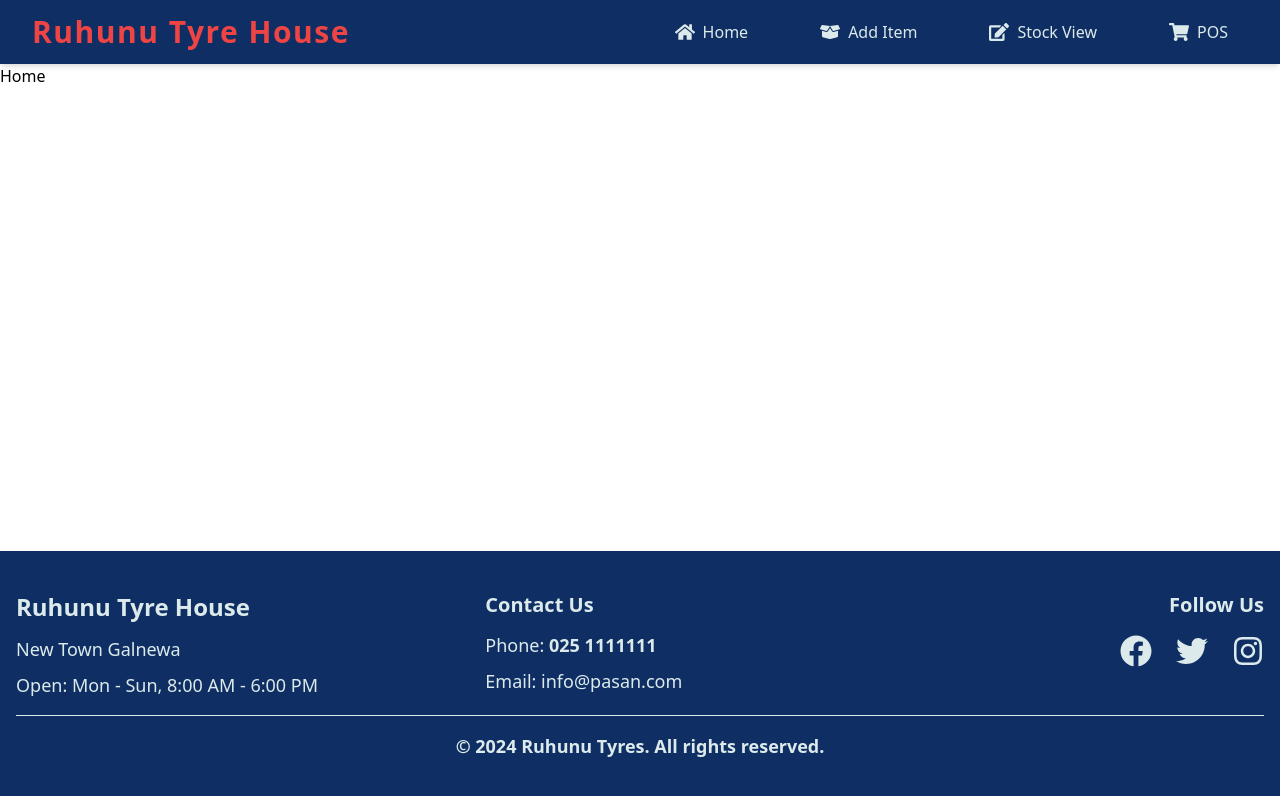
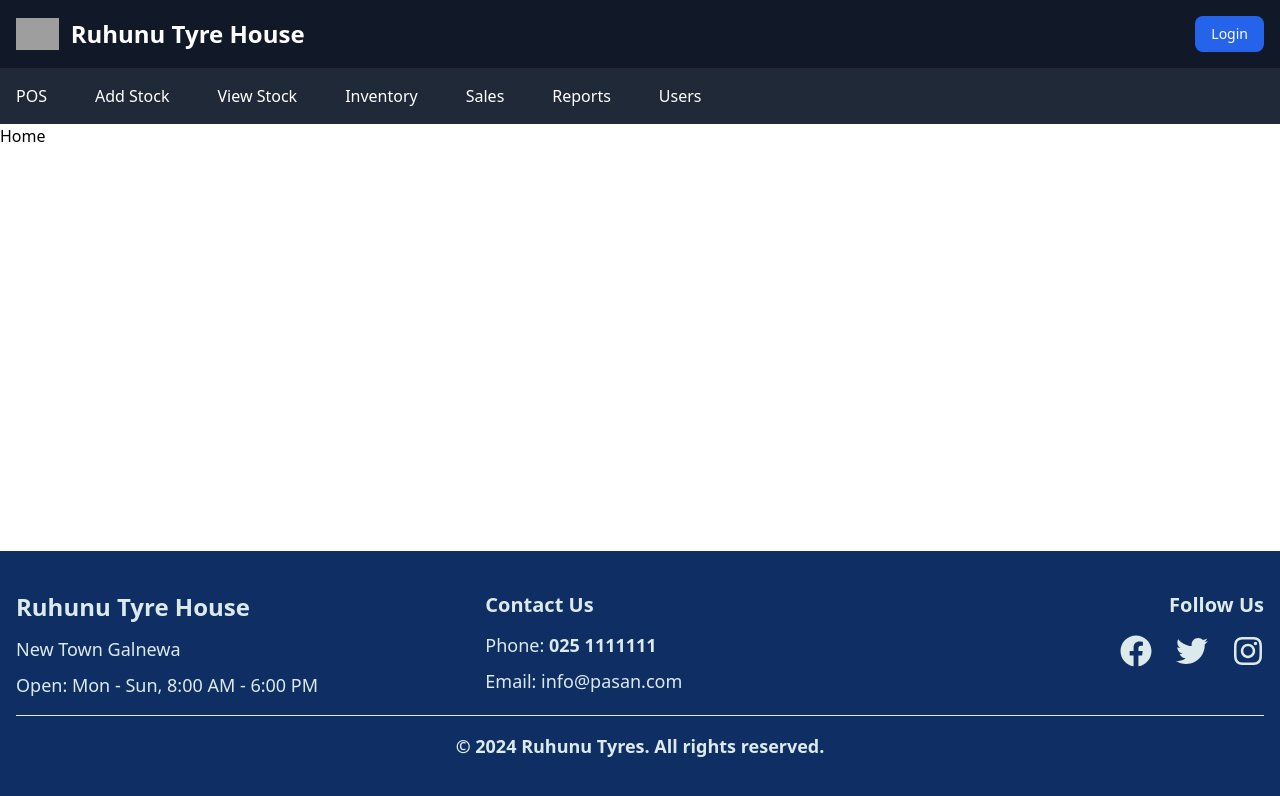
Before and after one commit to pasanMahela/tyre, a React (Vite) app in the folder client/: page / in a window 1280 px wide. Shown: the top 796 px of the page. Built offline with nearby package versions, Linux system fonts and the light colour scheme; grey boxes are pictures that could not be loaded.

Commit message:
update navbar

```diff
--- a/client/src/components/Navbar.jsx
+++ b/client/src/components/Navbar.jsx
@@ -1,95 +1,198 @@
-import { useState, useEffect } from 'react';
-import { Link, useLocation } from 'react-router-dom';
-import { motion, AnimatePresence } from 'framer-motion';
-import { FaHome, FaBoxOpen, FaShoppingCart, FaEdit, FaBars, FaTimes } from 'react-icons/fa';
+import { Link } from 'react-router-dom';
+import { useState, useEffect, useRef } from 'react';
+import { FaBars, FaTimes } from 'react-icons/fa';
 
 const Navbar = () => {
   const [isOpen, setIsOpen] = useState(false);
-  const location = useLocation(); // to track page changes
+  const [dropdown, setDropdown] = useState({ inventory: false, reports: false, users: false });
 
-  const toggleMenu = () => {
-    setIsOpen(!isOpen);
+  const inventoryRef = useRef();
+  const reportsRef = useRef();
+  const usersRef = useRef();
+  const navbarRef = useRef();
+
+  const toggleMenu = () => setIsOpen((prev) => !prev);
+
+  const toggleDropdown = (key) => {
+    setDropdown((prevState) => ({
+      ...prevState,
+      [key]: !prevState[key],
+    }));
   };
 
   useEffect(() => {
-    // Close menu when route changes
+    const handleClickOutside = (event) => {
+      if (
+        !inventoryRef.current?.contains(event.target) &&
+        !reportsRef.current?.contains(event.target) &&
+        !usersRef.current?.contains(event.target) &&
+        !navbarRef.current?.contains(event.target)
+      ) {
+        setDropdown({ inventory: false, reports: false, users: false });
         setIsOpen(false);
-  }, [location]);
-
-  const pageTransition = {
-    initial: { opacity: 0, y: 20 },
-    animate: { opacity: 1, y: 0 },
-    exit: { opacity: 0, y: -20 },
-    transition: { duration: 0.6 },
+      }
     };
 
+    document.addEventListener('mousedown', handleClickOutside);
+    return () => {
+      document.removeEventListener('mousedown', handleClickOutside);
+    };
+  }, []);
+
   return (
-    <AnimatePresence mode="wait">
-      <motion.div {...pageTransition} key={location.pathname}>
-        <nav className="bg-custom-bg text-custom-blue shadow-md font-poppins">
-          <div className="max-w-7xl mx-auto px-4 sm:px-6 lg:px-8">
-            <div className="flex justify-between items-center h-16">
-              <div className="flex items-center">
-                <Link to="/" className="text-3xl font-bold tracking-wider text-red-500">
-                  Ruhunu Tyre House
+    <>
+      <nav ref={navbarRef} className="bg-gray-900 border-gray-200">
+        <div className="flex flex-wrap justify-between items-center mx-auto max-w-screen-xl p-4">
+          <Link to="/" className="flex items-center space-x-3 rtl:space-x-reverse">
+            <img src="https://flowbite.com/docs/images/logo.svg" className="h-8" alt="Logo" />
+            <span className="text-2xl font-semibold text-white">Ruhunu Tyre House</span>
+          </Link>
+
+          <div className="flex items-center space-x-6 rtl:space-x-reverse">
+            <Link
+              to="/login"
+              className="bg-blue-600 hover:bg-blue-700 text-white px-4 py-2 rounded-lg text-sm"
+            >
+              Login
             </Link>
           </div>
-              <div className="hidden md:flex space-x-8">
-                <Link
-                  to="/"
-                  className="hover:bg-custom-blue hover:text-custom-bg px-5 py-2 rounded-lg transition-all duration-300 flex items-center"
-                >
-                  <FaHome className="inline-block mr-2" size={20} /> Home
+        </div>
+      </nav>
+
+      <nav className="bg-gray-800">
+        <div className="max-w-screen-xl px-4 py-4 mx-auto">
+          <div className="flex justify-between items-center">
+            <ul className="flex space-x-12 text-white">
+              <li>
+                <Link to="/pos" className="hover:underline">POS</Link>
+              </li>
+              <li>
+                <Link to="/stock-add" className="hover:underline">Add Stock</Link>
+              </li>
+              <li>
+                <Link to="/stock-view" className="hover:underline">View Stock</Link>
+              </li>
+
+              <li className="relative" ref={inventoryRef}>
+                <button onClick={() => toggleDropdown('inventory')} className="hover:underline">
+                  Inventory
+                </button>
+                {dropdown.inventory && (
+                  <div className="absolute top-full left-0 mt-2 bg-gray-700 text-white shadow-lg rounded-lg py-2 w-48">
+                    <Link to="/item-add" className="block px-4 py-2 hover:bg-gray-600">
+                      Add New Item
                     </Link>
-                <Link
-                  to="/item-add"
-                  className="hover:bg-custom-blue hover:text-custom-bg px-5 py-2 rounded-lg transition-all duration-300 flex items-center"
-                >
-                  <FaBoxOpen className="inline-block mr-2" size={20} /> Add Item
-                </Link>
-                <Link
-                  to="/stock-view"
-                  className="hover:bg-custom-blue hover:text-custom-bg px-5 py-2 rounded-lg transition-all duration-300 flex items-center"
-                >
-                  <FaEdit className="inline-block mr-2" size={20} /> Stock View
-                </Link>
-                <Link
-                  to="/pos"
-                  className="hover:bg-custom-blue hover:text-custom-bg px-5 py-2 rounded-lg transition-all duration-300 flex items-center"
-                >
-                  <FaShoppingCart className="inline-block mr-2" size={20} /> POS
+                    <Link to="/item-edit" className="block px-4 py-2 hover:bg-gray-600">
+                      Edit Item
                     </Link>
                   </div>
-              <div className="md:hidden">
-                <button onClick={toggleMenu} className="text-custom-blue hover:text-gray-400" aria-expanded={isOpen} aria-label="Toggle navigation menu">
+                )}
+              </li>
+
+              <li>
+                <Link to="/sales" className="hover:underline">Sales</Link>
+              </li>
+
+              <li className="relative" ref={reportsRef}>
+                <button onClick={() => toggleDropdown('reports')} className="hover:underline">
+                  Reports
+                </button>
+                {dropdown.reports && (
+                  <div className="absolute top-full left-0 mt-2 bg-gray-700 text-white shadow-lg rounded-lg py-2 w-48">
+                    <Link to="/reports/purchase" className="block px-4 py-2 hover:bg-gray-600">
+                      Purchase Reports
+                    </Link>
+                    <Link to="/reports/sales" className="block px-4 py-2 hover:bg-gray-600">
+                      Sales Reports
+                    </Link>
+                  </div>
+                )}
+              </li>
+
+              <li className="relative" ref={usersRef}>
+                <button onClick={() => toggleDropdown('users')} className="hover:underline">
+                  Users
+                </button>
+                {dropdown.users && (
+                  <div className="absolute top-full left-0 mt-2 bg-gray-700 text-white shadow-lg rounded-lg py-2 w-48">
+                    <Link to="/users/add" className="block px-4 py-2 hover:bg-gray-600">
+                      Add User
+                    </Link>
+                    <Link to="/users/view" className="block px-4 py-2 hover:bg-gray-600">
+                      View Users
+                    </Link>
+                  </div>
+                )}
+              </li>
+            </ul>
+
+            <button onClick={toggleMenu} className="md:hidden text-white">
               {isOpen ? <FaTimes size={24} /> : <FaBars size={24} />}
             </button>
           </div>
         </div>
-          </div>
+      </nav>
+
       {isOpen && (
-            <motion.div
-              initial={{ opacity: 0, y: -10 }}
-              animate={{ opacity: 1, y: 0 }}
-              className="md:hidden bg-custom-bg"
-            >
-              <Link to="/" className="block px-4 py-3 text-custom-blue hover:bg-custom-blue hover:text-custom-bg" onClick={toggleMenu}>
-                Home
-              </Link>
-              <Link to="/item-add" className="block px-4 py-3 text-custom-blue hover:bg-custom-blue hover:text-custom-bg" onClick={toggleMenu}>
-                Add Item
-              </Link>
-              <Link to="/stock-view" className="block px-4 py-3 text-custom-blue hover:bg-custom-blue hover:text-custom-bg" onClick={toggleMenu}>
-                Stock View
-              </Link>
-              <Link to="/pos" className="block px-4 py-3 text-custom-blue hover:bg-custom-blue hover:text-custom-bg" onClick={toggleMenu}>
+        <nav className="bg-gray-800 px-4 py-3">
+          <ul className="space-y-2 text-white">
+            <li>
+              <Link to="/pos" className="block hover:underline" onClick={toggleMenu}>
                 POS
               </Link>
-            </motion.div>
+            </li>
+            <li>
+              <Link to="/stock-add" className="block hover:underline" onClick={toggleMenu}>
+                Add Stock
+              </Link>
+            </li>
+            <li>
+              <Link to="/stock-view" className="block hover:underline" onClick={toggleMenu}>
+                View Stock
+              </Link>
+            </li>
+
+            <li>
+              <button onClick={() => toggleDropdown('inventory')} className="hover:underline">
+                Inventory
+              </button>
+              {dropdown.inventory && (
+                <div className="pl-4">
+                  <Link to="/item-add" className="hover:underline" onClick={toggleMenu}>
+                    Add New Item
+                  </Link>
+                  <Link to="/item-edit" className="hover:underline" onClick={toggleMenu}>
+                    Edit Item
+                  </Link>
+                </div>
               )}
+            </li>
+
+            <li>
+              <Link to="/sales" className="hover:underline" onClick={toggleMenu}>
+                Sales
+              </Link>
+            </li>
+
+            <li>
+              <button onClick={() => toggleDropdown('reports')} className="hover:underline">
+                Reports
+              </button>
+              {dropdown.reports && (
+                <div className="pl-4">
+                  <Link to="/reports/purchase" className="hover:underline" onClick={toggleMenu}>
+                    Purchase Reports
+                  </Link>
+                  <Link to="/reports/sales" className="hover:underline" onClick={toggleMenu}>
+                    Sales Reports
+                  </Link>
+                </div>
+              )}
+            </li>
+          </ul>
         </nav>
-      </motion.div>
-    </AnimatePresence>
+      )}
+    </>
   );
 };
 
```
Lines whose indentation alone changed are shown as unchanged.
